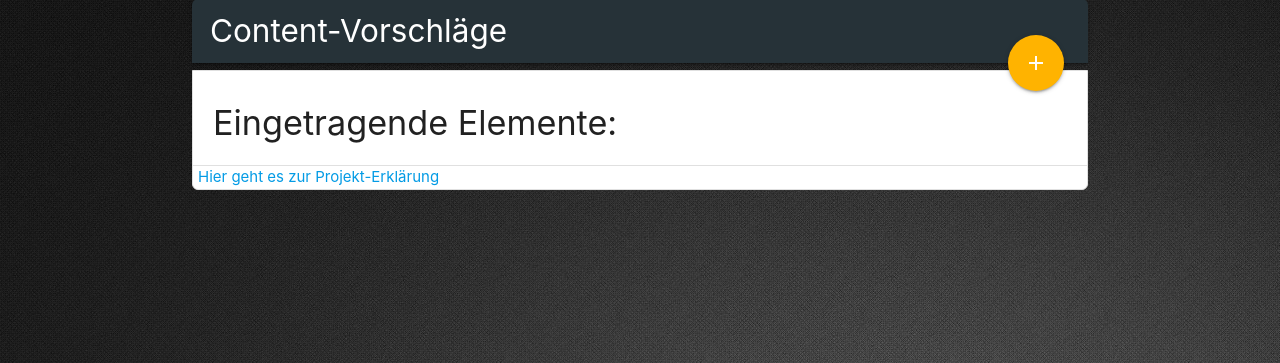
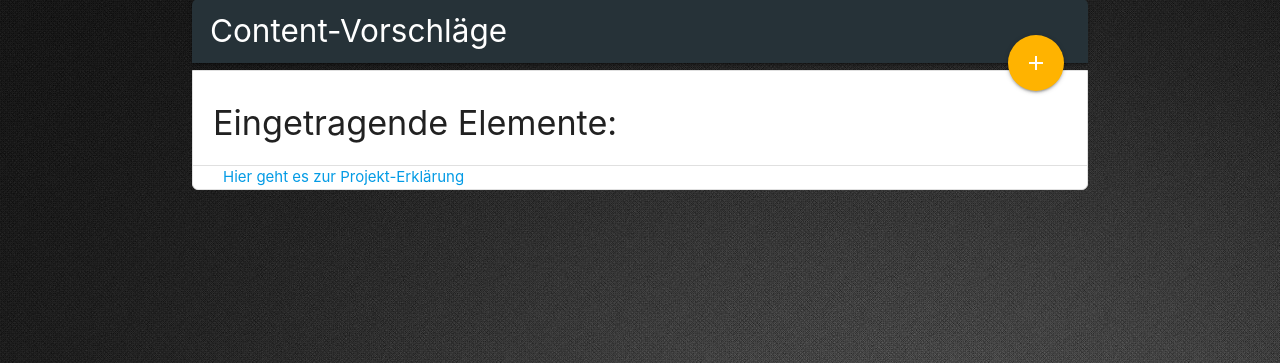
Before and after one commit to SpyrexDE/INF, a PHP site: page /index.php in a window 1280 px wide. Shown: the part 24-387 px from the top of the page. Run offline with PHP 8.4, Linux system fonts and the light colour scheme; data that the repository does not hold is empty.

Commit message:
Update styles.css

```diff
--- a/styles.css
+++ b/styles.css
@@ -2,7 +2,7 @@
  background-color: white !important;
 }
 a{
- margin-left: 5px;
+ margin-left: 30px;
 }
 
 #noMargin{
```
